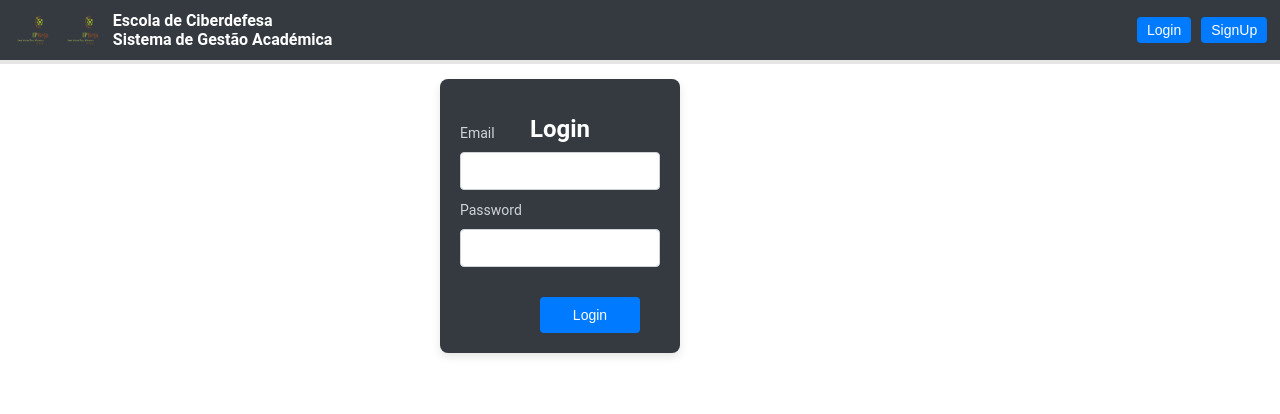
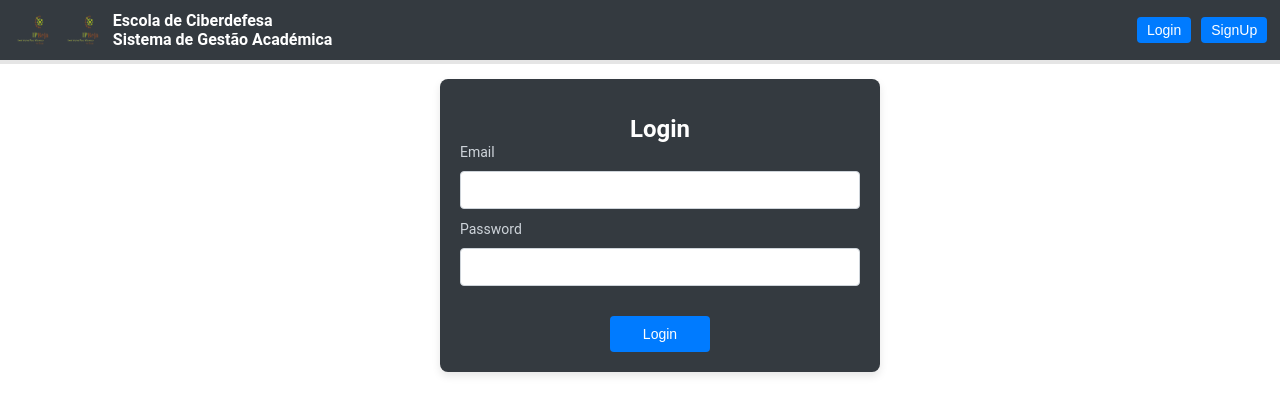
Before and after one commit to Miguel-Marmelete/SistemaGestaoAcademicaECD, a React (Vite) app in the folder react/: page /login in a window 1280 px wide. Shown: the top 414 px of the page. Built offline with nearby package versions, Linux system fonts and the light colour scheme.

Commit message:
fixed login and signup css

```diff
--- a/react/src/App.css
+++ b/react/src/App.css
@@ -449,7 +449,7 @@ form small {
     background-color: #343a40; /* Same dark grey background */
     border-radius: 8px;
     box-shadow: 0 4px 8px rgba(0, 0, 0, 0.1);
-    width: 50%;
+    width: 100%;
 }
 
 .login_form h1,
@@ -497,7 +497,6 @@ form small {
     border-radius: 4px;
     background-color: #ffffff;
     width: 100%;
-    margin-left: 30%;
 }
 
 .login_button_container,
--- a/react/src/pages/Login.jsx
+++ b/react/src/pages/Login.jsx
@@ -59,6 +59,7 @@ function Login() {
         <div className="login_container">
             <form className="login_form" onSubmit={handleSubmit}>
                 <h1 className="login_header">Login</h1>
+                <br></br>
                 <div className="email_container">
                     {" "}
                     <label htmlFor="email" className="email_label">
```
